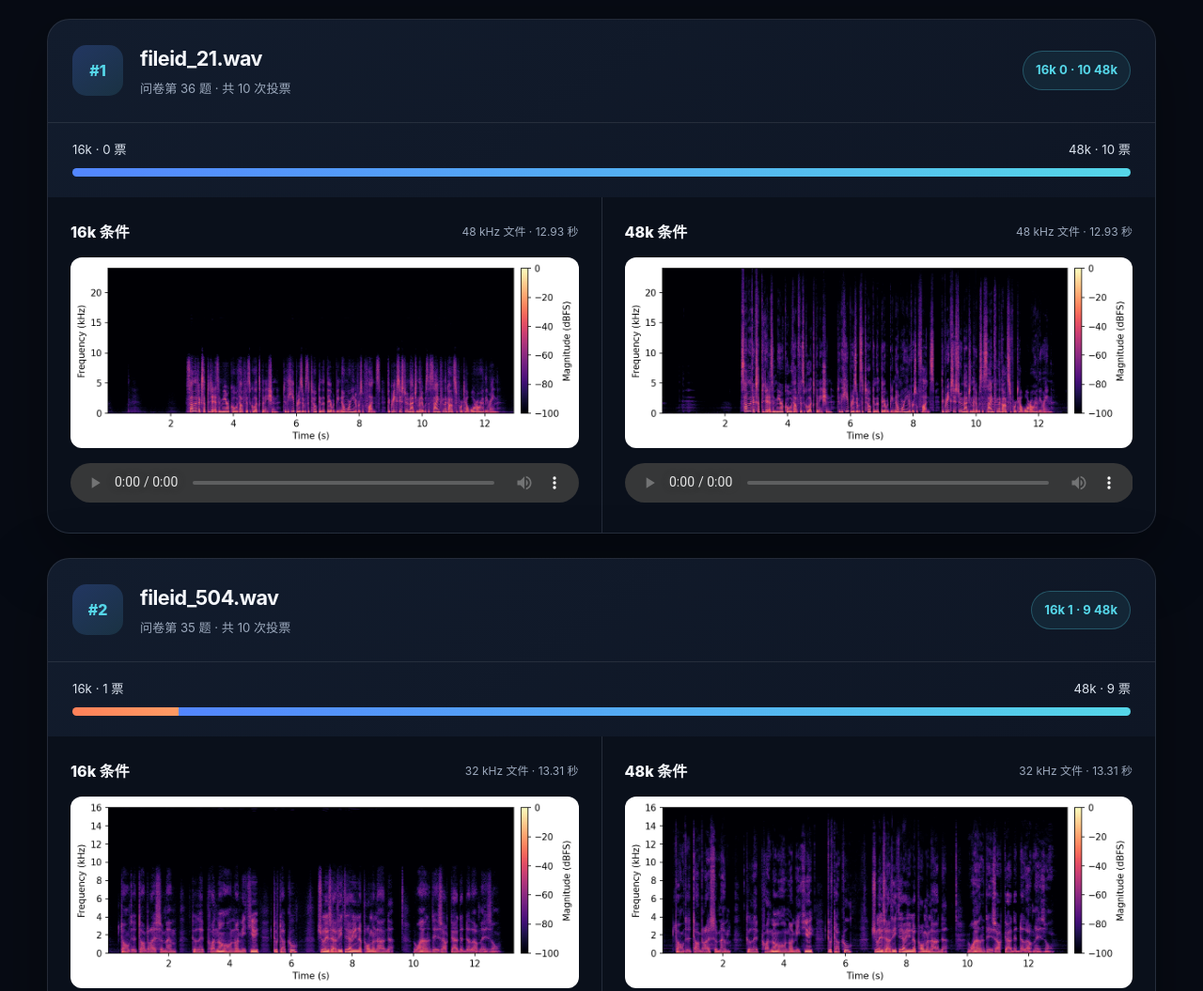
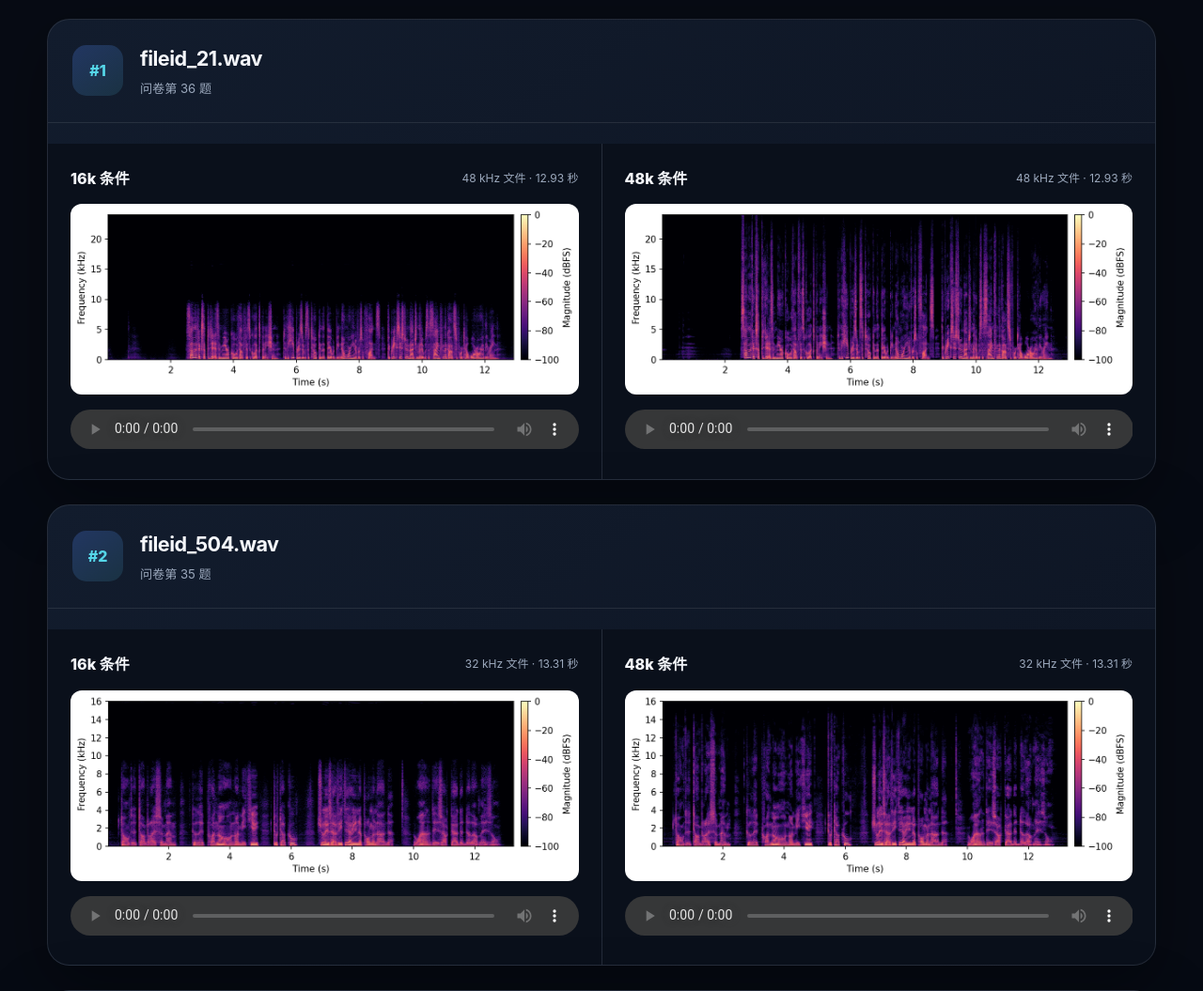
Before and after one commit to ZBang/listening-test-report.github.io, a plain HTML site: page index.html in a window 1280 px wide. Shown: the part 2080-3135 px from the top of the page at 94% size. Drawn offline with Linux system fonts and the light colour scheme.

Commit message:
Remove vote counts from audio comparisons

```diff
--- a/app.js
+++ b/app.js
@@ -172,26 +172,14 @@ function renderComparisons(data) {
   const cards = data.topComparisons.map((item) => {
     const card = document.createElement("article");
     card.className = "comparison-card";
-    const rate16 = 100 - item.rate48k;
     card.innerHTML = `
       <header class="comparison-card__header">
         <div class="rank">#${item.rank}</div>
         <div class="comparison-card__title">
           <h3>${item.fileid}</h3>
-          <p>问卷第 ${item.question} 题 · 共 ${item.total} 次投票</p>
+          <p>问卷第 ${item.question} 题</p>
         </div>
-        <span class="win-badge">16k ${item.wins16k} · ${item.wins48k} 48k</span>
       </header>
-      <div class="vote-summary">
-        <div class="vote-summary__labels">
-          <span>16k · ${item.wins16k} 票</span>
-          <span>48k · ${item.wins48k} 票</span>
-        </div>
-        <div class="vote-bar">
-          <span class="vote-bar__16" style="width:${rate16}%"></span>
-          <span class="vote-bar__48" style="width:${item.rate48k}%"></span>
-        </div>
-      </div>
     `;
     const grid = document.createElement("div");
     grid.className = "spectrogram-grid";
--- a/styles.css
+++ b/styles.css
@@ -221,8 +221,7 @@ img {
   font-weight: 700;
 }
 
-.balance-bar,
-.vote-bar {
+.balance-bar {
   display: flex;
   height: 12px;
   overflow: hidden;
@@ -230,13 +229,11 @@ img {
   background: #1d2737;
 }
 
-.balance-bar__16,
-.vote-bar__16 {
+.balance-bar__16 {
   background: linear-gradient(90deg, #ff8159, var(--orange));
 }
 
-.balance-bar__48,
-.vote-bar__48 {
+.balance-bar__48 {
   background: linear-gradient(90deg, var(--blue), var(--cyan));
 }
 
@@ -360,33 +357,6 @@ img {
   margin: 4px 0 0;
   color: var(--muted);
   font-size: 0.82rem;
-}
-
-.win-badge {
-  flex: 0 0 auto;
-  padding: 9px 13px;
-  border: 1px solid rgba(85,214,232,.28);
-  border-radius: 999px;
-  background: rgba(85,214,232,.08);
-  color: var(--cyan);
-  font-size: 0.82rem;
-  font-weight: 750;
-}
-
-.vote-summary {
-  padding: 18px 26px 0;
-}
-
-.vote-summary__labels {
-  display: flex;
-  justify-content: space-between;
-  margin-bottom: 8px;
-  color: #dbe3ee;
-  font-size: 0.83rem;
-}
-
-.vote-bar {
-  height: 9px;
 }
 
 .spectrogram-grid {
@@ -526,8 +496,4 @@ footer {
     align-items: flex-start;
     flex-wrap: wrap;
   }
-
-  .win-badge {
-    margin-left: 72px;
-  }
 }
```
